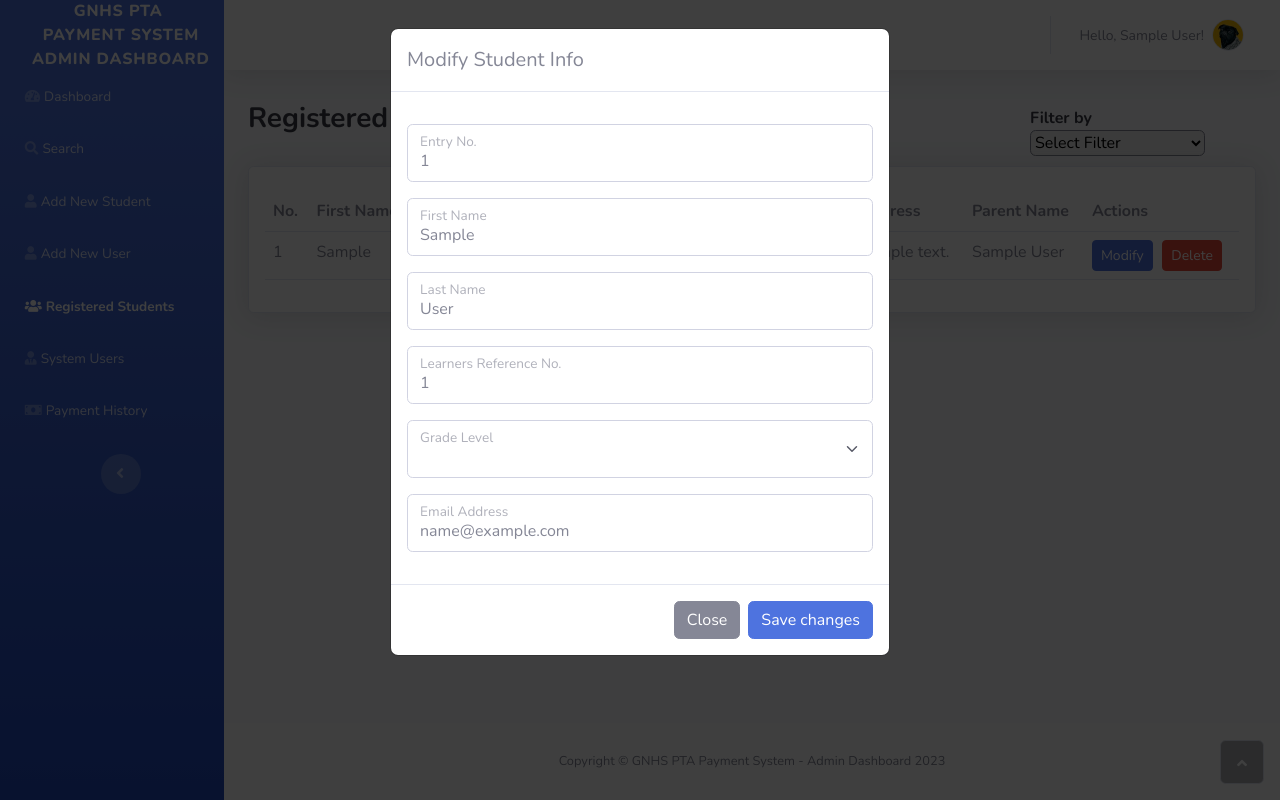
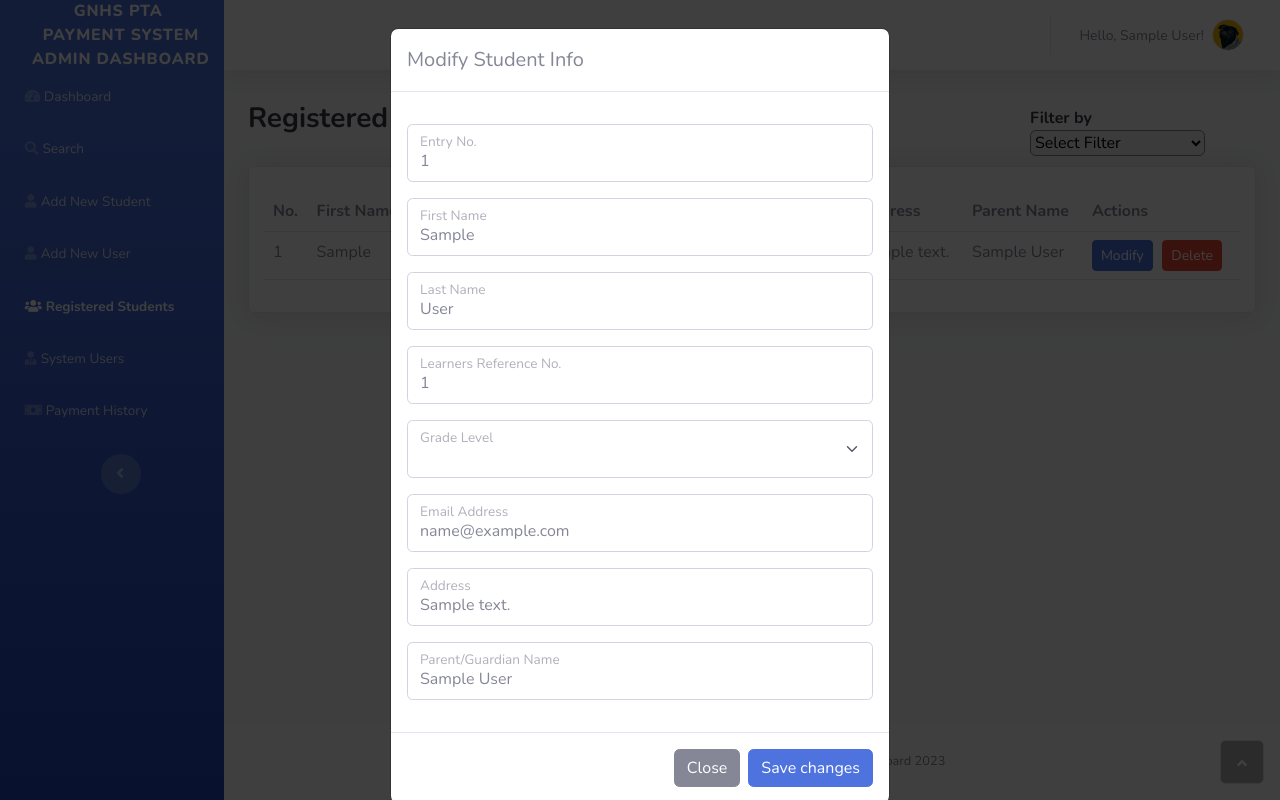
Before and after one commit to rickmagz/online-payment-sys, a PHP site: page /admin/viewstudents.php in a window 1280 px wide, after a click on "Modify". Run offline with PHP 8.4, Linux system fonts and the light colour scheme; the visitor is signed in with stand-in values (Sample User, id 1); tables that the repository leaves empty or names only in its code hold one stand-in row (values such as "Sample post"); some libraries are stand-ins or nearby versions.

Commit message:
Updated modify students

```diff
--- a/admin/viewstudents.php
+++ b/admin/viewstudents.php
@@ -175,7 +175,7 @@
                                         <label>Learners Reference No.</label>
                                     </div>
                                     <div class="form-floating mb-3 mt-3">
-                                        <select class="form-select" name="grade_level" id="grade_level" autofocus required>
+                                        <select class="form-select" name="grade_level" id="grade_level" required>
                                             <optgroup label="Select Grade Level">
                                                 <option value="Grade 7" selected>Grade 7</option>
                                                 <option value="Grade 8">Grade 8</option>
@@ -188,8 +188,16 @@
                                         <label>Grade Level</label>
                                     </div>
                                     <div class="form-floating mb-3 mt-3">
-                                        <input type="text" class="form-control" id="email" placeholder="Enter Email" name="email">
+                                        <input type="text" class="form-control" id="email" placeholder="Enter Email" name="email" autofocus required>
                                         <label>Email Address</label>
+                                    </div>
+                                    <div class="form-floating mb-3 mt-3">
+                                        <input type="text" class="form-control" id="address" placeholder="Enter address" name="address" required>
+                                        <label>Address</label>
+                                    </div>
+                                    <div class="form-floating mb-3 mt-3">
+                                        <input type="text" class="form-control" id="pg_name" placeholder="Enter Parent/Guardian Name" name="pg_name" required>
+                                        <label>Parent/Guardian Name</label>
                                     </div>
                                 </form>
                             </div>
@@ -213,7 +221,9 @@
                 $last_name = $_POST['last_name'];
                 $email = $_POST['email'];
                 $grade_level = $_POST['grade_level'];
-                $update_student = mysqli_query($cxn, "UPDATE student SET first_name='$first_name',last_name='$last_name',email='$email',grade_level='$grade_level',lrn_id='$lrn',date_created=now() WHERE id='$id'") or die("Error in query: $update_student." . mysqli_error($cxn));
+                $address = $_POST['address'];
+                $pg_name = $_POST['pg_name'];
+                $update_student = mysqli_query($cxn, "UPDATE student SET first_name='$first_name',last_name='$last_name',email='$email',grade_level='$grade_level',lrn_id='$lrn',pg_name='$pg_name',address='$address', date_created=now() WHERE id='$id'") or die("Error in query: $update_student." . mysqli_error($cxn));
                 echo "<script type='text/javascript'> alert('Successfully Modified!'); location.href = 'viewstudents.php'; </script>";
             }
 
@@ -254,6 +264,8 @@
                 $('#lrn').val(data[3]);
                 $('#grade_level').val(data[4]);
                 $('#email').val(data[5]);
+                $('#address').val(data[6]);
+                $('#pg_name').val(data[7]);
             });
         });
     </script>
```
